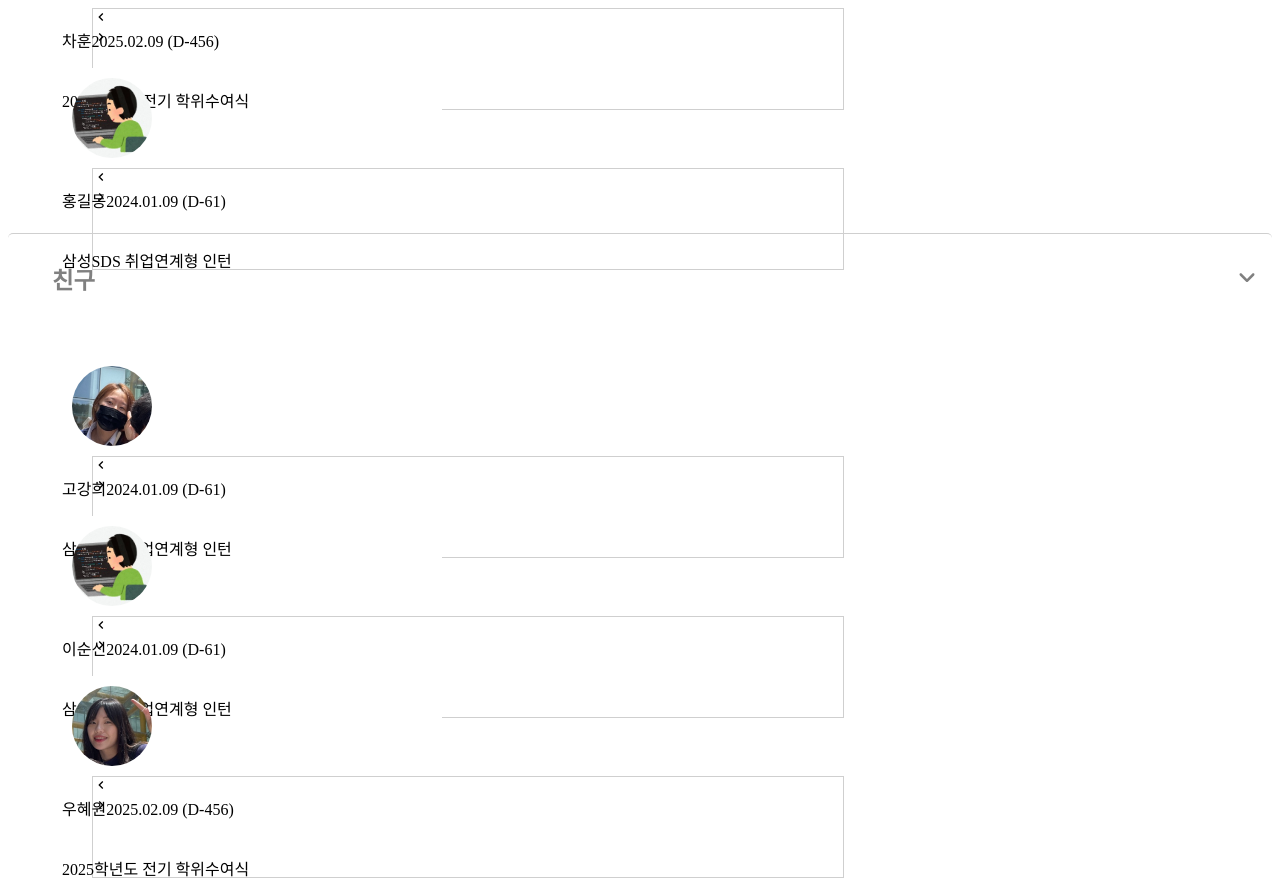
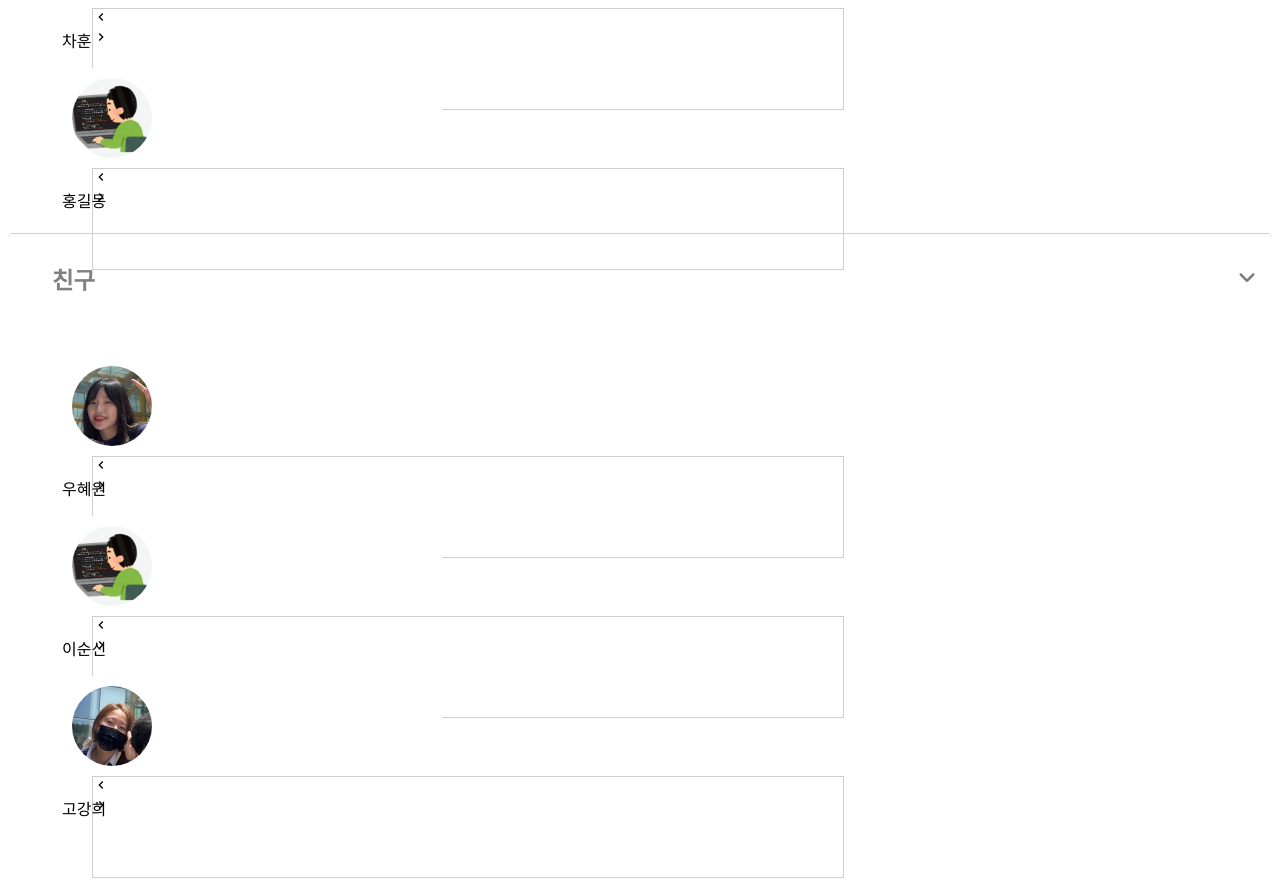
Before and after one commit to bonggyunn/Linklife_Back, a React (Create React App) app in the folder Link-Life-front2/: page / in a window 1280 px wide. Shown: the part 934-1830 px from the top of the page. Built offline with nearby package versions, Linux system fonts and the light colour scheme; sample sign-in values are in the browser's storage.

Commit message:
finalTest

```diff
--- a/Link-Life-front2/src/components/Friend.js
+++ b/Link-Life-front2/src/components/Friend.js
@@ -58,14 +58,10 @@ const dataCollection_my = [
 const dataCollection_bookmark = [
   {
     name: "차훈",
-    date: "2025.02.09 (D-456)",
-    title: "2025학년도 전기 학위수여식",
     image: "../media/hoon.jpg",
   },
   {
     name: "홍길동",
-    date: "2024.01.09 (D-61)",
-    title: "삼성SDS 취업연계형 인턴",
     image: "../media/user.jpeg",
   },
 ];
@@ -73,22 +69,16 @@ const dataCollection_bookmark = [
 // 친구(friend) 탭 데이터 영역
 const dataCollection_friend = [
   {
-    name: "고강희",
-    date: "2024.01.09 (D-61)",
-    title: "삼성SDS 취업연계형 인턴",
-    image: "../media/kang-hui.jpg",
+    name: "우혜원",
+    image: "../media/hye-won.jpg",
   },
   {
     name: "이순신",
-    date: "2024.01.09 (D-61)",
-    title: "삼성SDS 취업연계형 인턴",
     image: "../media/user.jpeg",
   },
   {
-    name: "우혜원",
-    date: "2025.02.09 (D-456)",
-    title: "2025학년도 전기 학위수여식",
-    image: "../media/hye-won.jpg",
+    name: "고강희",
+    image: "../media/kang-hui.jpg",
   },
 ];
 
```
